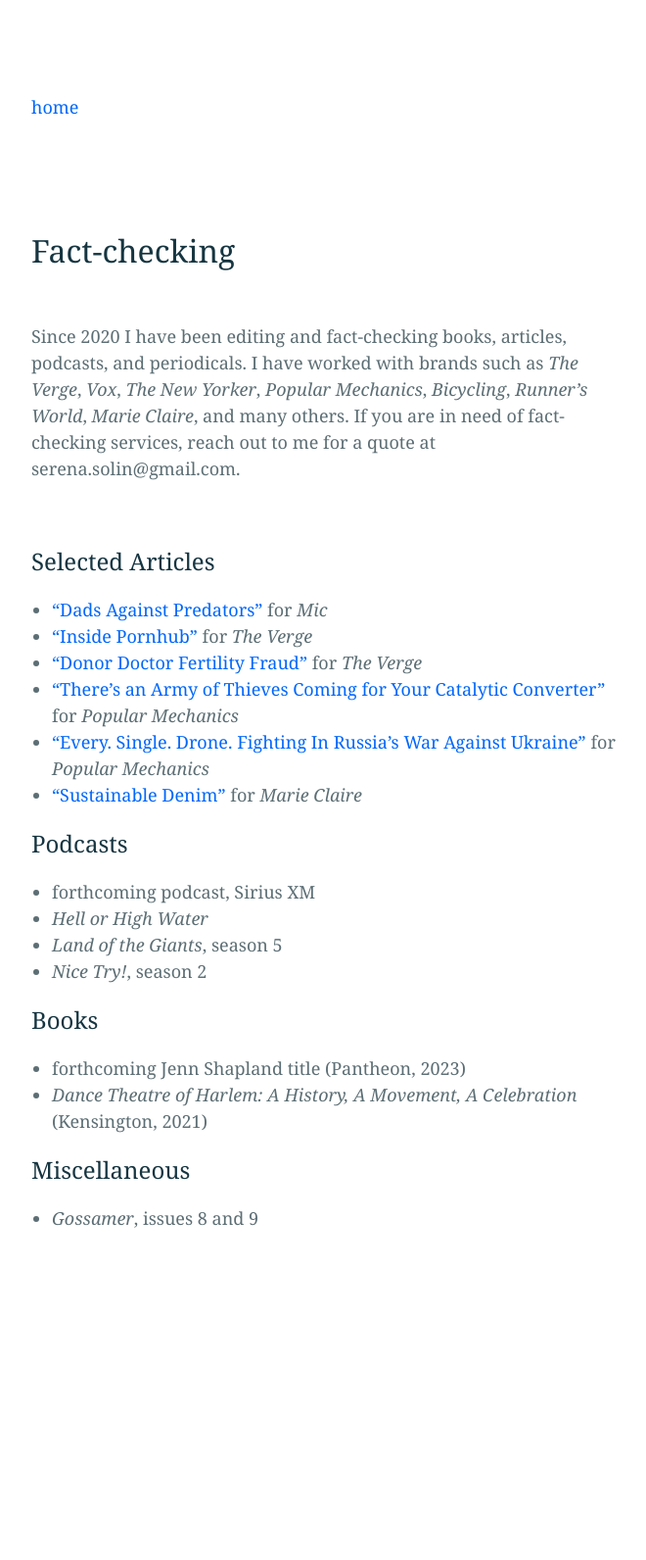
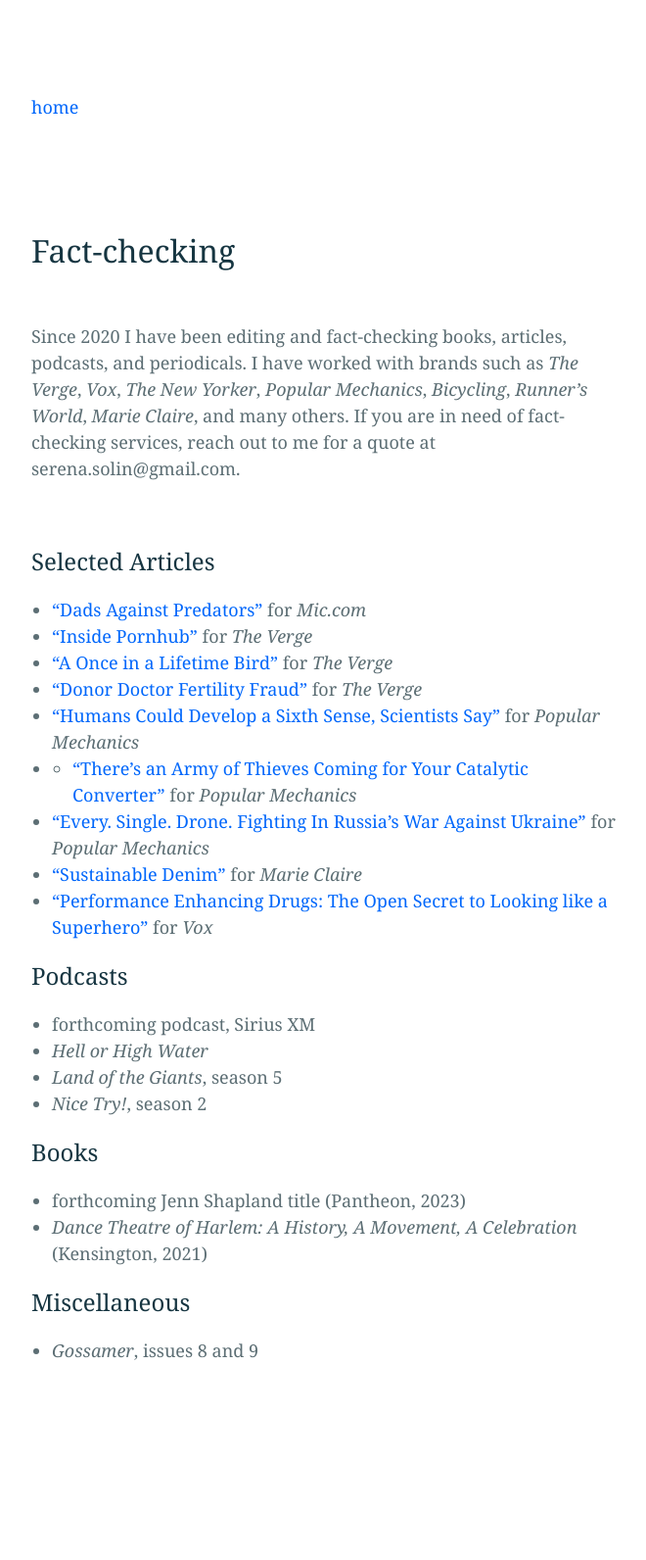
Before and after one commit to bliss-st/ss-website, a Jekyll site: the page built from factchecking.md, in a window 1280 px wide. Shown: the whole page at 98% size, without its empty margins (308-968 px from the left). Built offline with Jekyll 4.4.1, drawn with Linux system fonts in a browser that asks for light colours; before the commit the page ends 1457 px from its top, so only the background shows below that.

Commit message:
Update factchecking.md

```diff
--- a/factchecking.md
+++ b/factchecking.md
@@ -10,13 +10,16 @@
 
 ## Selected Articles
 
-* <a href="https://www.mic.com/impact/dads-against-sexual-predators-youtube">"Dads Against Predators"</a> for <em>Mic</em>
+* <a href="https://www.mic.com/impact/dads-against-sexual-predators-youtube">"Dads Against Predators"</a> for <em>Mic.com</em>
 * <a href="https://www.theverge.com/c/22925906/pornhub-mindgeek-content-moderation">"Inside Pornhub"</a> for <em>The Verge</em>
+* <a href="https://www.theverge.com/c/23138305/ebird-cornell-lab-birding-climate-change-research">"A Once in a Lifetime Bird"</a> for <em>The Verge</em>
 * <a href="https://www.theverge.com/c/23157354/doctor-donor-fertility-fraud-ancestry-23andme-dna-test">"Donor Doctor Fertility Fraud"</a> for <em>The Verge</em>
-* <a href="https://www.popularmechanics.com/military/a40298287/drone-fighting-ukraine-war-russia/">"There's an Army of Thieves Coming for Your Catalytic Converter"</a> for <em>Popular Mechanics</em>
+* <a href="https://www.popularmechanics.com/military/a40298287/drone-fighting-ukraine-war-russia/">"Humans Could Develop a Sixth Sense, Scientists Say"</a> for <em>Popular Mechanics</em>
+* * <a href="https://www.popularmechanics.com/military/a40298287/drone-fighting-ukraine-war-russia/">"There's an Army of Thieves Coming for Your Catalytic Converter"</a> for <em>Popular Mechanics</em>
 * <a href="https://www.popularmechanics.com/cars/a39813806/theres-an-army-of-thieves-coming-for-your-catalytic-converter/">"Every. Single. Drone. Fighting In Russia's War Against Ukraine"</a> for <em>Popular Mechanics</em>
 * <a href="https://www.marieclaire.com/fashion/sustainable-denim/">"Sustainable Denim"</a> for <em>Marie Claire</em>
 <br>
+* <a href="https://www.vox.com/the-goods/22760163/steroids-hgh-hollywood-actors-peds-performance-enhancing-drugs">"Performance Enhancing Drugs: The Open Secret to Looking like a Superhero"</a> for <em>Vox</em>
 
 ## Podcasts
 * forthcoming podcast, Sirius XM
```
